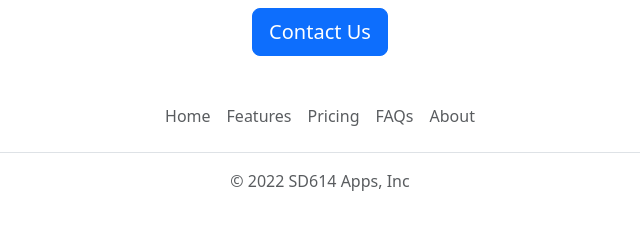
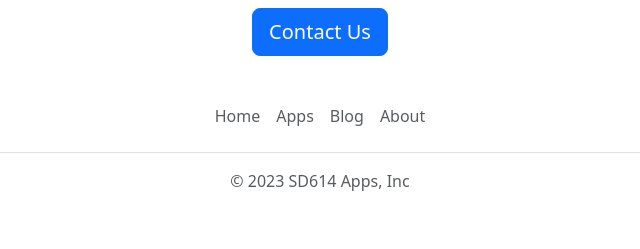
Before and after one commit to sd614apps/careers-website, a Flask app: page / in a window 1280 px wide. Shown: the part 1326-1575 px from the top of the page, without its empty margins (320-960 px from the left). Run offline with Flask 2, Linux system fonts and the light colour scheme.

Commit message:
functional and aesthetic improvements

```diff
--- a/templates/footer.html
+++ b/templates/footer.html
@@ -1,12 +1,11 @@
 <div class="container">
   <footer class="py-3 my-4">
     <ul class="nav justify-content-center border-bottom pb-3 mb-3">
-      <li class="nav-item"><a href="#" class="nav-link px-2 text-muted">Home</a></li>
-      <li class="nav-item"><a href="#" class="nav-link px-2 text-muted">Features</a></li>
-      <li class="nav-item"><a href="#" class="nav-link px-2 text-muted">Pricing</a></li>
-      <li class="nav-item"><a href="#" class="nav-link px-2 text-muted">FAQs</a></li>
-      <li class="nav-item"><a href="#" class="nav-link px-2 text-muted">About</a></li>
+      <li class="nav-item"><a href="https://sd614apps.com" class="nav-link px-2 text-muted">Home</a></li>  <!-- [TODO] Create Home Page -->
+      <li class="nav-item"><a target="_blank" href="https://sd614apps.com/apps" class="nav-link px-2 text-muted">Apps</a></li>  <!-- [TODO] Create Apps Page -->
+      <li class="nav-item"><a target="_blank" href="https://sd614apps.com/blog" class="nav-link px-2 text-muted">Blog</a></li>  <!-- [TODO] Create Blog Page -->
+      <li class="nav-item"><a target="_blank" href="https://sd614apps.com/about" class="nav-link px-2 text-muted">About</a></li>  <!-- [TODO] Create About Page -->
     </ul>
-    <p class="text-center text-muted">&copy; 2022 SD614 Apps, Inc</p>
+    <p class="text-center text-muted">&copy; 2023 {{company_name}}, Inc</p>
   </footer>
 </div>
--- a/templates/home.html
+++ b/templates/home.html
@@ -40,7 +40,7 @@
         {% endfor %}
       </p>
       <div class="text-center">
-        <button class="btn btn-primary btn-lg">Contact Us</button>
+        <a href="mailto:hello@sd614apps.com?subject=Query%20about%20Job%20Openings&body=My%20name%3A%20%3Cyou%20name%20here%3E%0D%0A%0D%0AMy%20query%3A%20%3Center%20query%20here%3E%0D%0A" class="btn btn-primary btn-lg">Contact Us</a>
       </div>
     </div>
     {% include 'footer.html' %}
--- a/templates/jobitem.html
+++ b/templates/jobitem.html
@@ -13,7 +13,7 @@
     </div>
     {% endif %}
   </div>
-  <div class="col-3">
-    <button type="button" class="btn btn-outline-primary">Apply</button>
+  <div class="col-2 padding-right:16px">
+    <a href="mailto:hello@sd614apps.com?subject=Application%20for%20{{job['title']}}&body=My%20name%3A%20%3Cyou%20name%20here%3E%0D%0A%0D%0AMy%20Resume%20link%3A%20%3Cresume%20link%3E%0D%0A%0D%0AMy%20LinkedIn%20link%3A%20%3Clinkedin%20link%3E" type="button" class="btn btn-outline-primary float-right align-middle">Apply</a>
   </div>
 </div>
--- a/templates/nav.html
+++ b/templates/nav.html
@@ -2,7 +2,7 @@
   <div class="container-fluid">
     <a class="navbar-brand" href="#">
       <img src="/static/images/logo.svg" alt="Logo" width="30" height="24" class="d-inline-block align-text-top">
-      SD614 Apps
+      {{company_name}}
     </a>
   </div>
 </nav>
```
